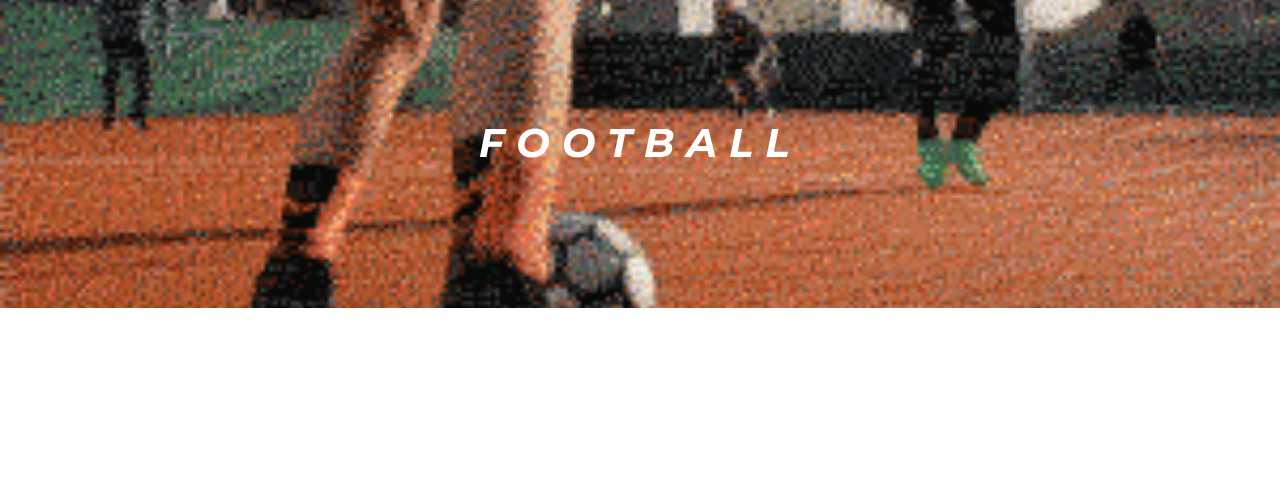
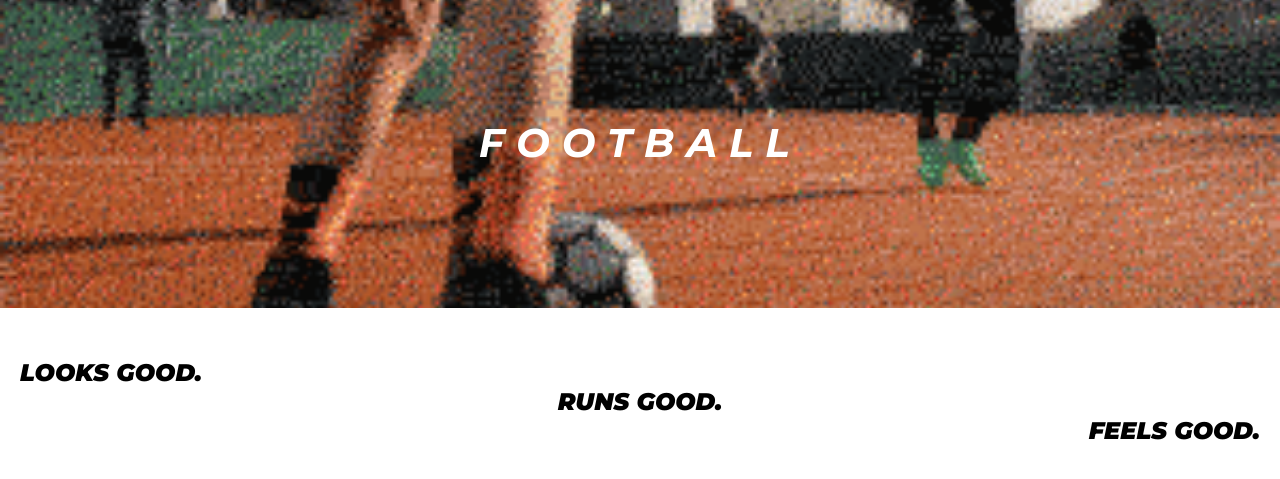
Before and after one commit to TruwerM5/Nike, a plain HTML site: page index.html in a window 1280 px wide. Shown: the part 2290-2769 px from the top of the page. After the commit the page ends 2735 px from the top, so only its background shows below. Drawn offline with nearby package versions, Linux system fonts and the light colour scheme.

Commit message:
add changes

```diff
--- a/assets/css/style.css
+++ b/assets/css/style.css
@@ -480,9 +480,7 @@ ul {
     height: 330px;
 }
 
-.categories .row .column {
-    height: 100%;
-}
+
 .categories .bg-gif {
     position: absolute;
     width: 100%;
@@ -494,7 +492,9 @@ ul {
 }
 
 .category-text-container {
+    position: absolute;
     height: 100%;
+    width: 100%;
     justify-content: center;
     align-items: center;
 }
@@ -504,3 +504,13 @@ ul {
     letter-spacing: 0.3em;
 }
 /* BUY BY CATEGORY END */
+
+/* GOODS */
+.goods .text-left {
+    text-align: left;
+}
+
+.goods .text-right {
+    text-align: right;
+}
+/* GOODS END */
--- a/index.html
+++ b/index.html
@@ -200,6 +200,11 @@
                 </div>
             </div>
         </div>
+        <div class="goods container margin-top-50 flex-column">
+            <p class="goods-title uppercase italic font-24 fw-900 text-left">looks good.</p>
+            <p class="goods-title uppercase italic font-24 fw-900 text-center">runs good.</p>
+            <p class="goods-title uppercase italic font-24 fw-900 text-right">feels good.</p>
+        </div>
     </main>
 <script src="assets/js/nav-toggle.js"></script>
 <script src="assets/js/carousel.js"></script>
```
